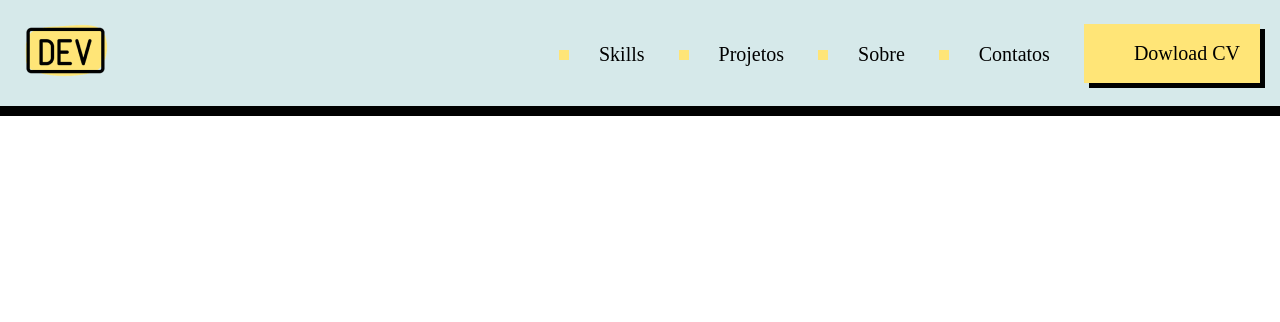
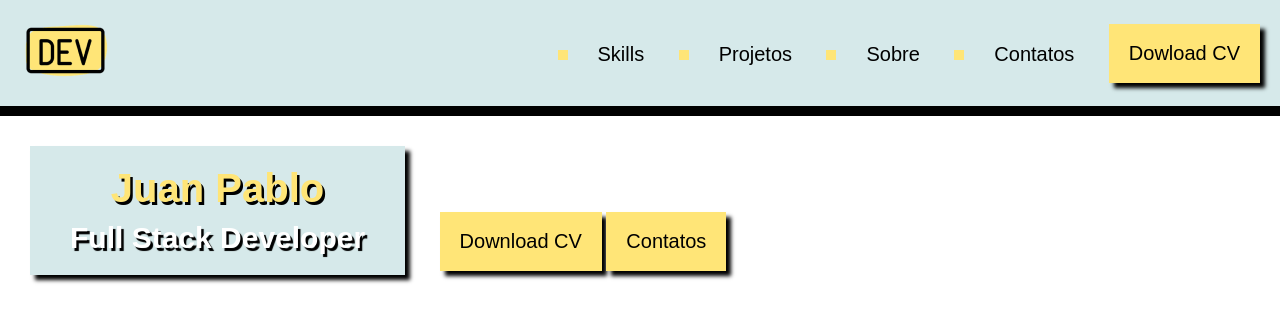
Before and after one commit to JuanPabloStele/Portf-lio, a plain HTML site: page index.html in a window 1280 px wide. Drawn offline with Linux system fonts and the light colour scheme.

Commit message:
Create the components

```diff
--- /dev/null
+++ b/css/components/action.css
@@ -0,0 +1,17 @@
+.action {
+    display: inline-flex;
+    align-items: center;
+    color:black;
+    font-size: 20px;
+    font-weight: 500;
+    text-decoration: none;
+    margin-right: 30px;
+}
+
+.action::before {
+    content: "";
+    background-color: #FFE577;
+    width: 10px;
+    height: 10px;
+    margin-right: 30px;
+}
--- a/css/components/box.css
+++ b/css/components/box.css
@@ -1,4 +1,4 @@
-#box {
+.box {
     display: inline-block;
     justify-content: left;
     margin: 30px;
@@ -8,6 +8,6 @@
     text-align: center;
 }
 
-#box h1 {
+.box .title {
     margin-bottom: 10px;
 }
--- /dev/null
+++ b/css/components/header.css
@@ -0,0 +1,8 @@
+.header {
+    display: flex;
+    justify-content: space-between;
+    align-items: center;
+    background-color: #D6E9EA;
+    border-bottom: 10px solid #000;
+    padding: 10px 20px;
+}
--- a/css/components/subtitle.css
+++ b/css/components/subtitle.css
@@ -1,4 +1,4 @@
-h2 {
+.subtitle {
     font-family: Arial, Helvetica, sans-serif;
     font-size: 30px;
     color: #fff;
--- a/css/components/title.css
+++ b/css/components/title.css
@@ -1,4 +1,4 @@
-h1 {
+.title {
     font-family: Arial, Helvetica, sans-serif;
     font-size: 40px;
     color: #FFE577;
--- a/css/reset.css
+++ b/css/reset.css
@@ -3,3 +3,12 @@
     padding: 0;
     box-sizing: border-box;
 }
+
+body {
+    font-family: Arial, Helvetica, sans-serif;
+}
+
+button{
+    border: none;
+    font-family: inherit;
+}
--- a/css/style.css
+++ /dev/null
@@ -1,44 +0,0 @@
-.header {
-    display: flex;
-    justify-content: space-between;
-    align-items: center;
-    background-color: #D6E9EA;
-    border-bottom: 10px solid #000;
-    padding: 10px 20px;
-}
-
-nav {
-    text-align: right;
-}
-
-a {
-    display: inline-flex;
-    align-items: center;
-    color:black;
-    font-size: 20px;
-    font-weight: 500;
-    text-decoration: none;
-    margin-right: 30px;
-}
-
-a::before {
-    content: "";
-    background-color: #FFE577;
-    width: 10px;
-    height: 10px;
-    margin-right: 30px;
-}
-
-
-#button {
-    display: inline-block;
-    background-color: #FFE577;
-    box-shadow: 5px 5px 0 #000;
-    padding: 18px 20px;
-    margin-right: 0px;
-    transition: 100ms cubic-bezier(.45,.97,.68,2.48);
-}
-
-#button:hover {
-  transform: scale(1.08);
-}
--- a/index.html
+++ b/index.html
@@ -6,7 +6,14 @@
     <meta name="viewport" content="width=device-width, initial-scale=1.0">
     <title>Portfólio</title>
     <link rel="stylesheet" href="./css/reset.css">
-    <link rel="stylesheet" href="./css/style.css">
+
+    <link rel="stylesheet" href="./css/components/header.css">
+    <link rel="stylesheet" href="./css/components/action.css">
+    <link rel="stylesheet" href="./css/components/box.css">
+    <link rel="stylesheet" href="./css/components/title.css">
+    <link rel="stylesheet" href="./css/components/subtitle.css">
+    <link rel="stylesheet" href="./css/components/butoon.css">
+
 </head>
 
 <body>
@@ -14,13 +21,20 @@
 
         <img src="./assets/img/Logo.png" alt="Logo Dev">
         <nav>
-            <a href="" lang="en">Skills</a>
-            <a href="">Projetos</a>
-            <a href="">Sobre</a>
-            <a href="">Contatos</a>
-            <a href="" lang="en" id="button">Dowload CV</a>
+            <a href="" class="action" lang="en">Skills</a>
+            <a href="" class="action">Projetos</a>
+            <a href="" class="action">Sobre</a>
+            <a href="" class="action">Contatos</a>
+            <a href="" class="button" lang="en">Dowload CV</a>
         </nav>
-
-</header>
+    </header>
+    <section>
+        <div class="box">
+            <h1 class="title">Juan Pablo</h1>
+            <h2 class="subtitle">Full Stack Developer</h2>
+        </div>
+        <a href="" class="button">Download CV</a>
+        <a href="" class="button">Contatos</a>
+    </section>
 </body>
 </html>
```
